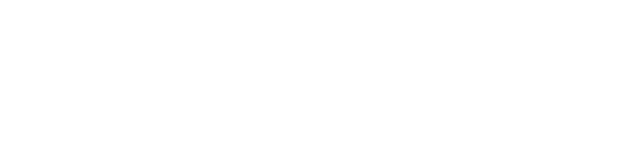
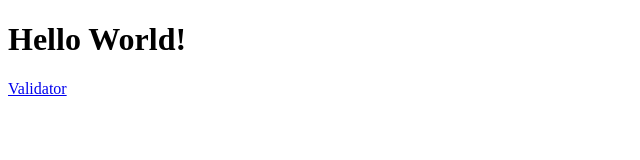
Before and after one commit to aodara/git_test, a plain HTML site: page html-boilerplate/index.html in a window 1280 px wide. Shown: the whole page, without its empty margins (0-640 px from the left). Drawn offline with Linux system fonts and the light colour scheme.

Commit message:
added link

```diff
--- a/html-boilerplate/index.html
+++ b/html-boilerplate/index.html
@@ -6,6 +6,7 @@
     <title>My First Webpage</title>
 </head>
 <body>
-
+    <h1>Hello World!</h1>
+    <a href="https://validator.w3.org/#validate_by_uri+with_options">Validator</a>
 </body>
 </html>
```
